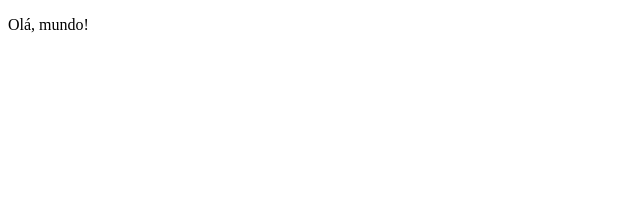
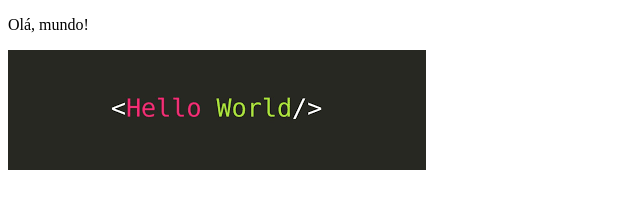
Before and after one commit to yagomonteiroo/Facul_Trabalhando-com-GitHub, a plain HTML site: page index.html in a window 1280 px wide. Shown: the whole page, without its empty margins (0-640 px from the left). Drawn offline with Linux system fonts and the light colour scheme.

Commit message:
add image

```diff
--- a/index.html
+++ b/index.html
@@ -7,5 +7,7 @@
 </head>
 <body>
   <p>Olá, mundo!</p>
+  <img src="./images/helloworld.png
+  " alt="hello world">
 </body>
 </html>
```
Also changed, not shown: images/helloworld.png (added).
